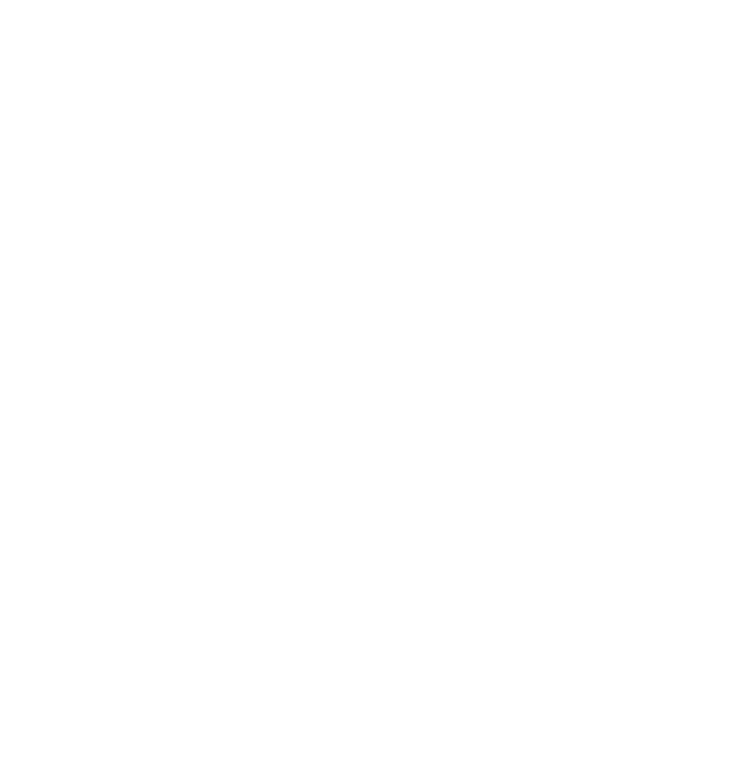
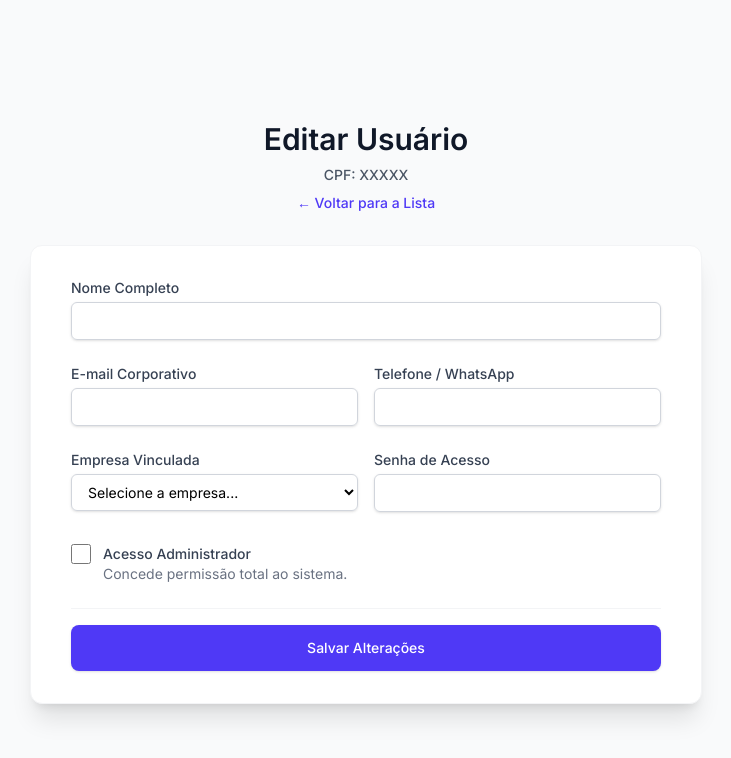
Before and after one commit to eukaualima/capsula-2, a SvelteKit app: page /usuarios/editar/1 in a window 1280 px wide. Shown: the top 758 px of the page, without its empty margins (274-1005 px from the left). Built offline with nearby package versions, Linux system fonts and the light colour scheme.

Commit message:
criação dos arquivos com TODO para classificações

```diff
--- a/src/routes/usuarios/editar/[cpf]/+page.svelte
+++ b/src/routes/usuarios/editar/[cpf]/+page.svelte
@@ -0,0 +1,93 @@
+<script>
+    import { enhance } from '$app/forms';
+
+    // TODO: Receber os dados do load (data) e os possíveis erros de action (form)
+
+    // Função auxiliar para melhorar a exibição do CPF na tela
+    function formatarCpfVisual(cpf) {
+        if (!cpf) return "";
+        return cpf.replace(/(\d{3})(\d{3})(\d{3})(\d{2})/, "$1.$2.$3-$4");
+    }
+</script>
+
+<div class="h-full flex flex-col justify-center py-12 sm:px-6 lg:px-8 bg-gray-50 min-h-screen">
+    <div class="sm:mx-auto sm:w-full sm:max-w-2xl">
+        <h2 class="mt-6 text-center text-3xl font-extrabold text-gray-900">
+            Editar Usuário
+        </h2>
+        <p class="mt-2 text-center text-sm font-medium text-gray-600">
+            CPF: XXXXX
+        </p>
+        <p class="mt-2 text-center text-sm">
+            <a href="/usuarios" class="font-medium text-indigo-600 hover:text-indigo-500">&larr; Voltar para a Lista</a>
+        </p>
+    </div>
+
+    <div class="mt-8 sm:mx-auto sm:w-full sm:max-w-2xl">
+        <div class="bg-white py-8 px-4 shadow-xl sm:rounded-xl sm:px-10 border border-gray-100">
+
+            <form class="space-y-6" method="POST" use:enhance>
+                <div class="grid grid-cols-1 gap-y-6 gap-x-4 sm:grid-cols-6">
+
+                    <div class="sm:col-span-6">
+                        <label for="nome" class="block text-sm font-medium text-gray-700">Nome Completo</label>
+                        <div class="mt-1">
+                            <input type="text" name="nome" id="nome" required
+                                class="appearance-none block w-full px-3 py-2 border border-gray-300 rounded-md shadow-sm focus:outline-none focus:ring-indigo-500 focus:border-indigo-500 sm:text-sm">
+                        </div>
+                    </div>
+
+                    <div class="sm:col-span-3">
+                        <label for="email" class="block text-sm font-medium text-gray-700">E-mail Corporativo</label>
+                        <div class="mt-1">
+                            <input type="email" name="email" id="email" required
+                                class="appearance-none block w-full px-3 py-2 border border-gray-300 rounded-md shadow-sm focus:outline-none focus:ring-indigo-500 focus:border-indigo-500 sm:text-sm">
+                        </div>
+                    </div>
+
+                    <div class="sm:col-span-3">
+                        <label for="telefone" class="block text-sm font-medium text-gray-700">Telefone / WhatsApp</label>
+                        <div class="mt-1">
+                            <input type="text" name="telefone" id="telefone" required maxlength="11"
+                                class="appearance-none block w-full px-3 py-2 border border-gray-300 rounded-md shadow-sm focus:outline-none focus:ring-indigo-500 focus:border-indigo-500 sm:text-sm">
+                        </div>
+                    </div>
+
+                    <div class="sm:col-span-3">
+                        <label for="empresa" class="block text-sm font-medium text-gray-700">Empresa Vinculada</label>
+                        <div class="mt-1">
+                            <select id="empresa" name="empresa" required class="block w-full pl-3 pr-10 py-2 text-base border-gray-300 focus:outline-none focus:ring-indigo-500 focus:border-indigo-500 sm:text-sm rounded-md border shadow-sm">
+                                <option value="">Selecione a empresa...</option>
+                                </select>
+                        </div>
+                    </div>
+
+                    <div class="sm:col-span-3">
+                        <label for="senha" class="block text-sm font-medium text-gray-700">Senha de Acesso</label>
+                        <div class="mt-1">
+                            <input type="text" name="senha" id="senha" required
+                                class="appearance-none block w-full px-3 py-2 border border-gray-300 rounded-md shadow-sm focus:outline-none focus:ring-indigo-500 focus:border-indigo-500 sm:text-sm font-mono text-indigo-600">
+                        </div>
+                    </div>
+                </div>
+
+                <div class="relative flex items-start pt-2">
+                    <div class="flex items-center h-5">
+                        <input id="admin" name="admin" type="checkbox"
+                            class="focus:ring-indigo-500 h-5 w-5 text-indigo-600 border-gray-300 rounded cursor-pointer">
+                    </div>
+                    <div class="ml-3 text-sm">
+                        <label for="admin" class="font-medium text-gray-700 cursor-pointer select-none">Acesso Administrador</label>
+                        <p class="text-gray-500">Concede permissão total ao sistema.</p>
+                    </div>
+                </div>
+
+                <div class="pt-4 border-t border-gray-100">
+                    <button type="submit" class="w-full flex justify-center py-3 px-4 border border-transparent rounded-lg shadow-sm text-sm font-medium text-white bg-indigo-600 hover:bg-indigo-700 focus:outline-none transition-all">
+                        Salvar Alterações
+                    </button>
+                </div>
+            </form>
+        </div>
+    </div>
+</div>
```
